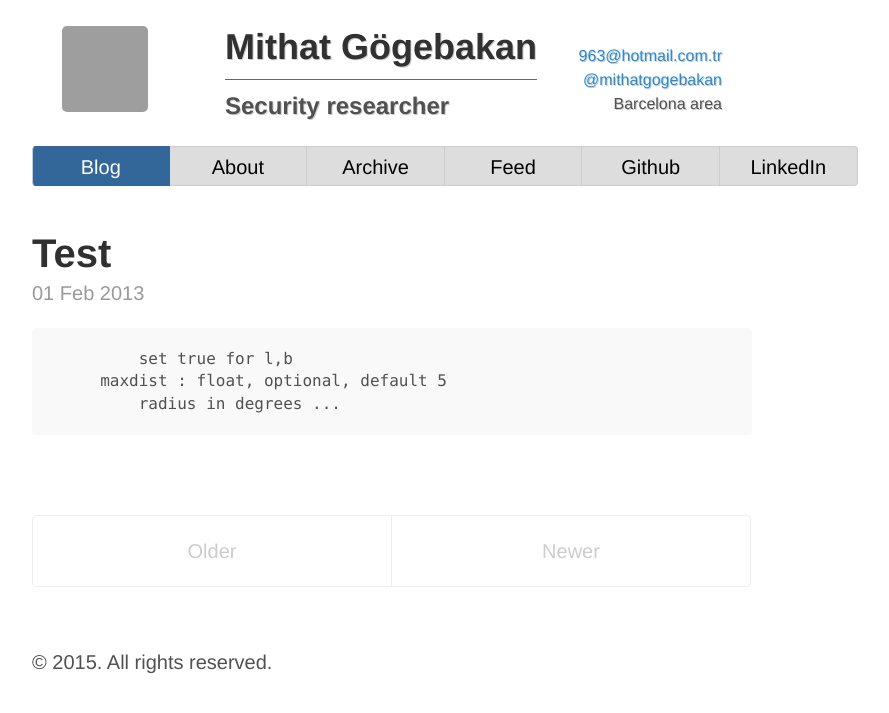
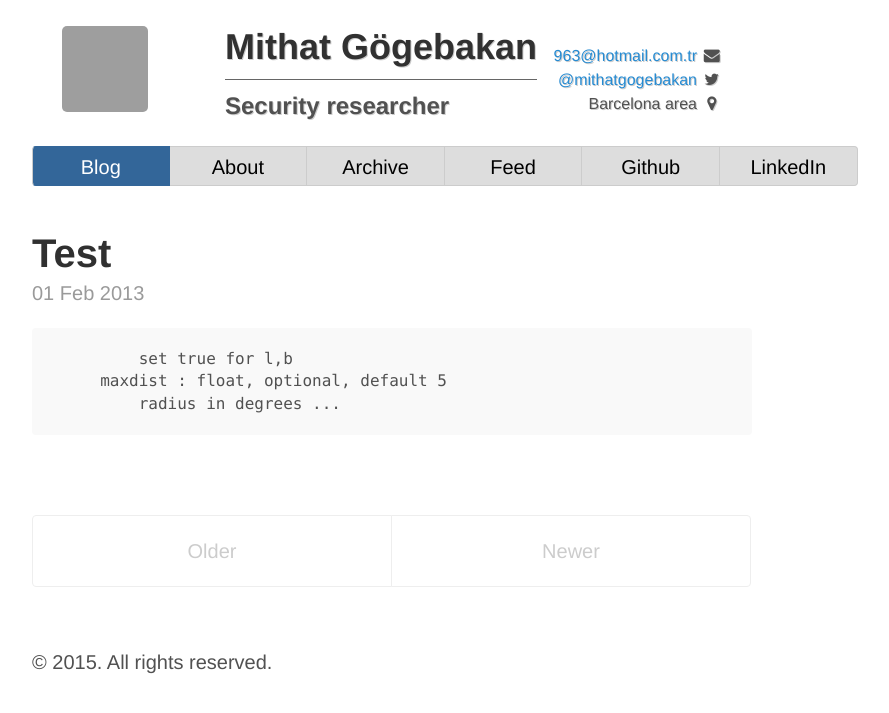
Before and after one commit to 963/963.github.io, a Jekyll site: the page built from index.html, in a window 1280 px wide. Shown: the top 713 px of the page, without its empty margins (248-1137 px from the left). Built offline with Jekyll 4.4.1, drawn with Linux system fonts in a browser that asks for light colours; nearby versions of some CDN libraries; some web fonts are replaced; Markdown is read by kramdown in place of the engine named in the settings; the list of posts is cut into pages by our own code; grey boxes are pictures that could not be loaded.

Commit message:
added font awesome for headerbig

```diff
--- a/_layouts/default.html
+++ b/_layouts/default.html
@@ -8,7 +8,10 @@
 
     <div class="container content">
 
-    <div class="headerbig"><div class="head">
+    <div class="headerbig">
+    	<link href="http://fonts.googleapis.com/css?family=Signika+Negative:300,600" rel="stylesheet" type="text/css">
+    	<link href="http://netdna.bootstrapcdn.com/font-awesome/4.0.3/css/font-awesome.css" rel="stylesheet">
+    	<div class="head">
 	<div class="headerleft">
 		<img data-img="root" src="https://pbs.twimg.com/profile_images/464738896425668610/4KAfvIMt_400x400.jpeg" alt="Mithat Gögebakan" class="foto">
 	</div>
```
